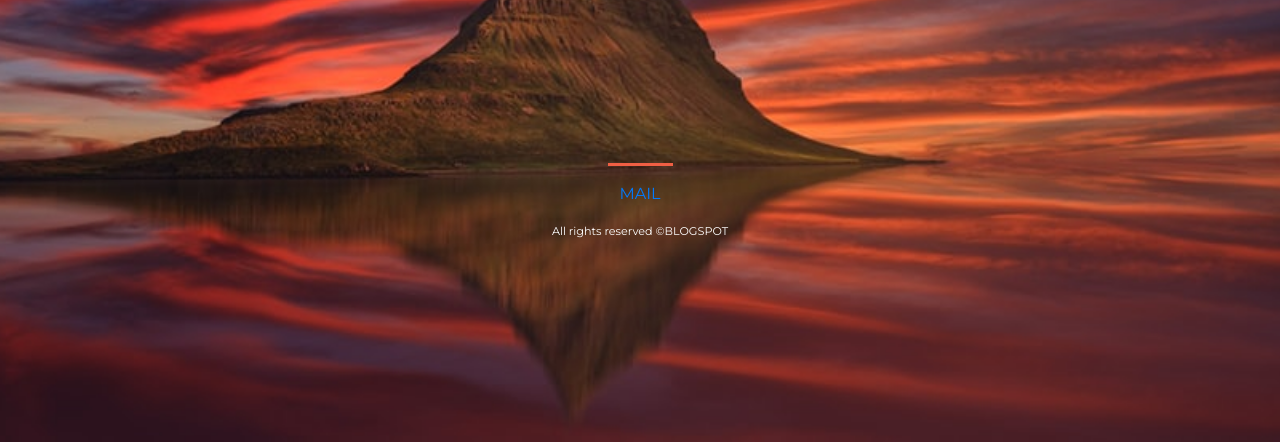
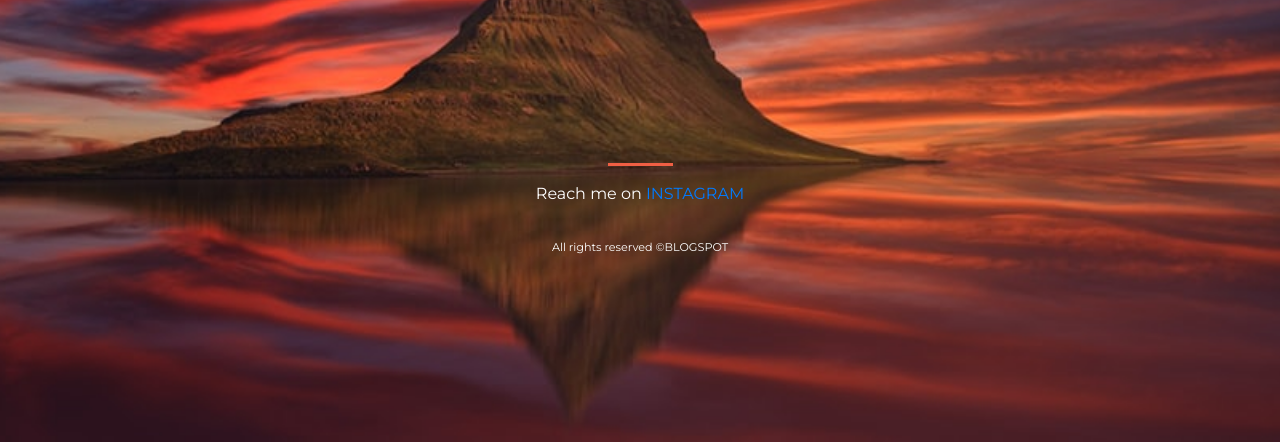
Before and after one commit to sayan2001ssg/Blogspot, a plain HTML site: page contact.html in a window 1280 px wide. Shown: the part 358-800 px from the top of the page. Drawn offline with nearby package versions, Linux system fonts and the light colour scheme.

Commit message:
Update contact.html

```diff
--- a/contact.html
+++ b/contact.html
@@ -35,7 +35,9 @@
         <div class="buffer col-12"></div>
         <section class="text-center col-12">
           <hr>
-          <a href="https://mail.google.com/mail/sayanrik2001@gmail.com">MAIL</a>
+          <p class="blog">Reach me on
+            <a href="https://www.instagram.com/sayan.rik.2001/">INSTAGRAM</a>
+          </p>
           <footer class="text-center col-12 copyright"><br>All rights reserved ©BLOGSPOT</footer>
         </section>
       </div>
```
